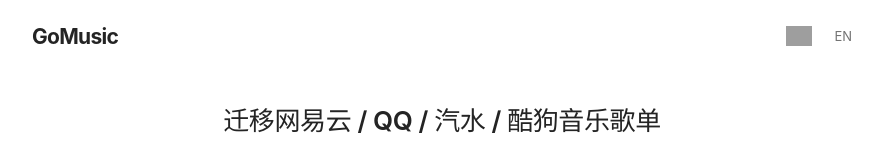
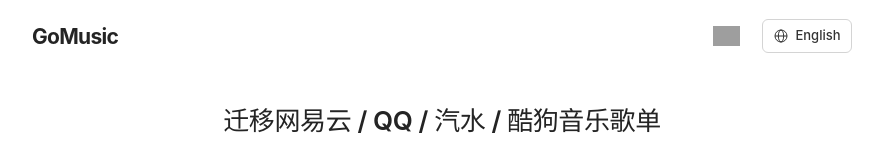
Before and after one commit to Bistutu/GoMusic, a Vue app in the folder static/: page / in a window 1280 px wide. Shown: the top 152 px of the page, without its empty margins (198-1081 px from the left). Built offline with nearby package versions, Linux system fonts and the light colour scheme; grey boxes are pictures that could not be loaded.

Commit message:
feat: make the English language switch clearer

```diff
--- a/static/src/App.vue
+++ b/static/src/App.vue
@@ -72,11 +72,27 @@ const errorMessage = computed(() => {
           /><span v-if="!starsLoaded || !showStars">GitHub</span></a
         >
         <button
-          class="text-button"
+          type="button"
+          class="language-button"
           :aria-label="t.language"
+          :title="t.language"
           @click="language = language === 'zh' ? 'en' : 'zh'"
         >
-          {{ language === "zh" ? "EN" : "中文" }}
+          <svg
+            aria-hidden="true"
+            focusable="false"
+            viewBox="0 0 24 24"
+            width="16"
+            height="16"
+            fill="none"
+            stroke="currentColor"
+            stroke-width="1.5"
+          >
+            <circle cx="12" cy="12" r="9" />
+            <ellipse cx="12" cy="12" rx="4" ry="9" />
+            <path d="M3 12h18" />
+          </svg>
+          {{ language === "zh" ? "English" : "中文" }}
         </button>
       </nav>
     </header>
--- a/static/src/style.css
+++ b/static/src/style.css
@@ -70,6 +70,31 @@ textarea:focus {
 .github-stars {
   display: block;
   max-width: 120px;
+}
+.language-button {
+  display: inline-flex;
+  align-items: center;
+  justify-content: center;
+  gap: 6px;
+  min-width: 90px;
+  min-height: 34px;
+  padding: 6px 10px;
+  border: 1px solid #d4d4d4;
+  border-radius: 6px;
+  background: #fff;
+  color: #333;
+  font-size: 13px;
+  font-weight: 500;
+  line-height: 1.5;
+  white-space: nowrap;
+}
+.language-button:hover {
+  background: #f7f7f7;
+  border-color: #aaa;
+}
+.language-button svg {
+  display: block;
+  flex-shrink: 0;
 }
 .text-button {
   border: 0;
@@ -559,6 +584,15 @@ h1 {
     margin-top: 29px;
   }
 }
+@media (max-width: 360px) {
+  .site-header nav {
+    gap: 10px;
+  }
+  .github-stars {
+    max-width: 84px;
+    height: auto;
+  }
+}
 @media (max-width: 760px) {
   .sponsor-content {
     flex-direction: column;
```
Also changed, not shown: 1 other file (tests, documents, lock files or other folders).
